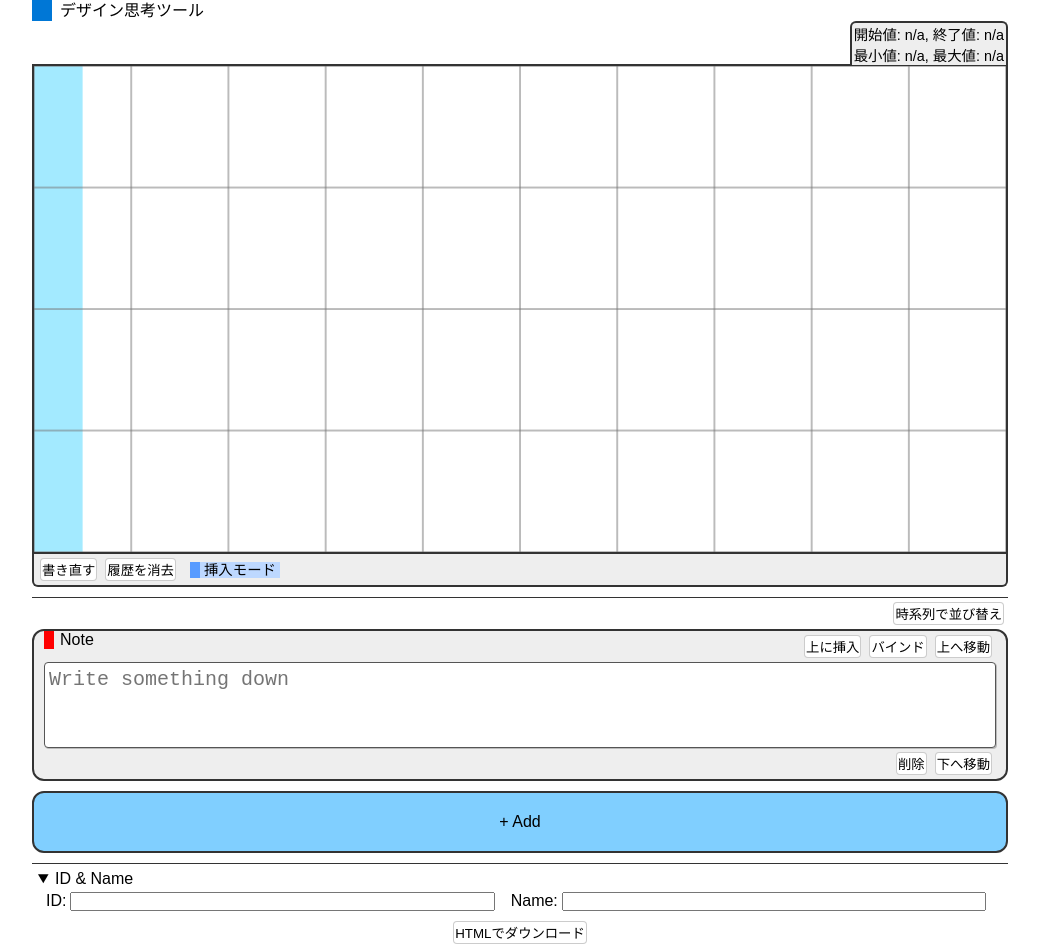
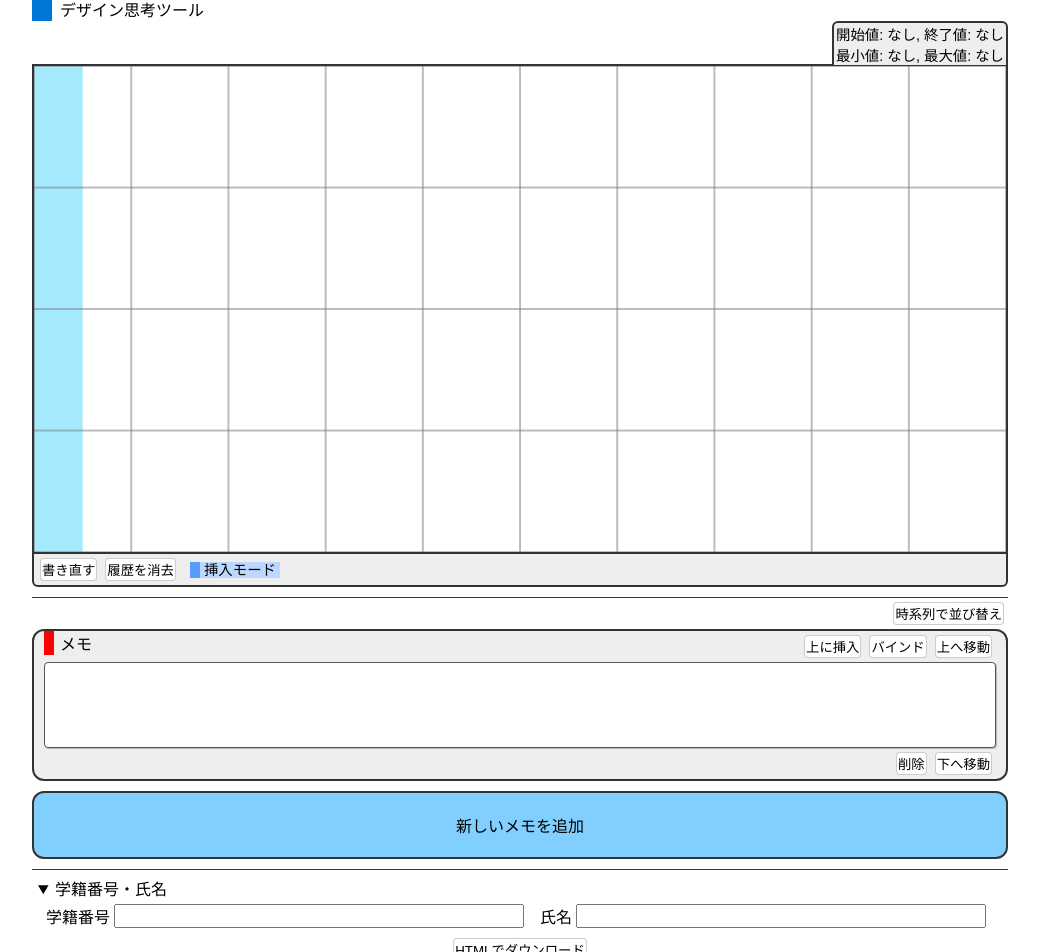
Before and after one commit to prog-g/dcc-report, a React app: page / in a window 1280 px wide. Shown: the part 50-1002 px from the top of the page, without its empty margins (120-1159 px from the left). Built offline with nearby package versions, Linux system fonts and the light colour scheme.

Commit message:
文言を日本語に統一する (#122)

```diff
--- a/src/Graph.tsx
+++ b/src/Graph.tsx
@@ -128,11 +128,11 @@ const Graph: React.FunctionComponent<Props> = (props) => {
   return (
     <div className="graph">
       <span className="graph-info">
-        開始値: {props.graph?.f(props.graph.from)?.toFixed(2) ?? "n/a"}, 終了値:{" "}
-        {props.graph?.f(props.graph.to)?.toFixed(2) ?? "n/a"}
+        開始値: {props.graph?.f(props.graph.from)?.toFixed(2) ?? "なし"},
+        終了値: {props.graph?.f(props.graph.to)?.toFixed(2) ?? "なし"}
         <br />
-        最小値: {props.graph?.min?.toFixed(2) ?? "n/a"}, 最大値:{" "}
-        {props.graph?.max?.toFixed(2) ?? "n/a"}
+        最小値: {props.graph?.min?.toFixed(2) ?? "なし"}, 最大値:{" "}
+        {props.graph?.max?.toFixed(2) ?? "なし"}
       </span>
       <canvas
         className="graph-canvas"
--- a/src/NameEntry.tsx
+++ b/src/NameEntry.tsx
@@ -13,13 +13,14 @@ const NameEntry: React.FunctionComponent = () => {
   return (
     <div className="name-entry">
       <details open>
-        <summary>ID &amp; Name</summary>
+        <summary>学籍番号・氏名</summary>
         <div className="name-form">
           <label>
-            ID:<input type="text" value={id} onChange={edit(setId)}></input>
+            学籍番号
+            <input type="text" value={id} onChange={edit(setId)}></input>
           </label>
           <label>
-            Name:
+            氏名
             <input type="text" value={name} onChange={edit(setName)}></input>
           </label>
         </div>
--- a/src/Note.tsx
+++ b/src/Note.tsx
@@ -86,7 +86,7 @@ const Note: React.FunctionComponent<Props> = (props) => {
   return (
     <div className="note">
       <div className="note-header" style={labelColor}>
-        {props.pointNumber !== null ? `#${props.pointNumber}` : "Note"}
+        {props.pointNumber !== null ? `メモ #${props.pointNumber}` : "メモ"}
       </div>
       <div className="note-menu">
         <button onClick={insertBefore}>上に挿入</button>
@@ -95,7 +95,6 @@ const Note: React.FunctionComponent<Props> = (props) => {
       </div>
       <textarea
         className="note-content"
-        placeholder="Write something down"
         value={content}
         onChange={edit}
         ref={ref}
@@ -103,7 +102,7 @@ const Note: React.FunctionComponent<Props> = (props) => {
       {props.x !== null ? (
         <div className="note-footer">
           x: {props.x?.toFixed(2)}, y:{" "}
-          {props.y !== null ? props.y.toFixed(2) : "n/a"}
+          {props.y !== null ? props.y.toFixed(2) : "なし"}
         </div>
       ) : null}
       <div className="note-menu">
--- a/src/NoteList.tsx
+++ b/src/NoteList.tsx
@@ -82,7 +82,7 @@ const NoteList: React.FunctionComponent<Props> = (props) => {
       </div>
       {notes}
       <div className="note new" onClick={add}>
-        + Add
+        新しいメモを追加
       </div>
     </div>
   );
```
